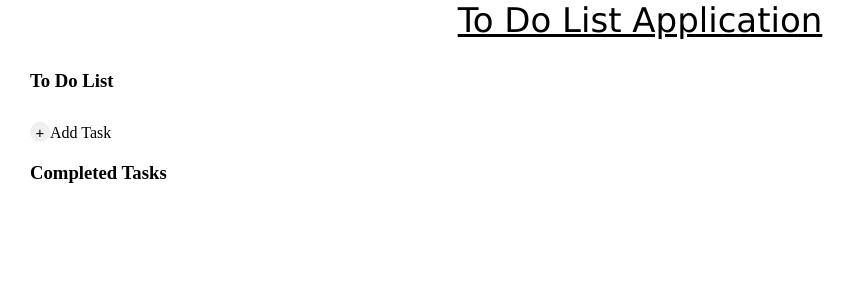
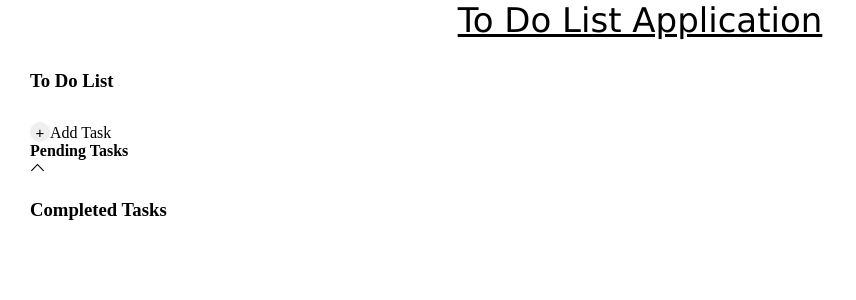
Before and after one commit to this-is-yogesh/MacCo, a React (Vite) app in the folder todolist/: page / in a window 1280 px wide. Shown: the top 300 px of the page, without its empty margins (0-856 px from the left). Built offline with nearby package versions, Linux system fonts and the light colour scheme.

Commit message:
task element added

```diff
--- a/todolist/src/components/TaskElement.tsx
+++ b/todolist/src/components/TaskElement.tsx
@@ -1,15 +1,11 @@
-import {
-  KeyboardEvent,
-  useState,
-  useRef,
-  useEffect,
-  ChangeEvent,
-} from "react";
+import { KeyboardEvent, useState, useRef, useEffect, ChangeEvent } from "react";
 import "../styles/App.css";
 import useLocalStorage from "../hooks/useLocalStorage";
 import deleteSvg from "../../src/assets/delete.svg";
 import editSvg from "../../src/assets/edit.svg";
 import hoverSvg from "../../src/assets/hover.svg";
+import upArrow from "../../src/assets/upArrow.svg";
+import downArrow from "../../src/assets/downArrow.svg";
 import { ColorMatchPuzzle } from "./Puzzle";
 
 interface Task {
@@ -29,6 +25,7 @@ export default function TasKElement() {
   const [editTask, setEditTask] = useState<number>(-1);
   const [completedTask, setCompletedTask] = useState<Task[]>(completedItems);
   const [draggedIndex, setDraggedIndex] = useState<number | null>(null);
+  const [accordianShow, setAccordianShow] = useState<boolean | null>(false);
 
   useEffect(() => {
     function handleClickOutside(event: MouseEvent) {
@@ -179,6 +176,7 @@ export default function TasKElement() {
     setDraggedIndex(index);
     console.log("dragStart", index);
   }
+
   return (
     <div id="tab_element_1">
       <h3>To Do List</h3>
@@ -192,6 +190,19 @@ export default function TasKElement() {
           <button>+</button>
           <label>Add Task</label>
         </div>
+        <div className="accordian_container">
+          <div className="accoridan_heading">
+            <h4>Pending Tasks</h4>
+            <img
+              src={accordianShow ? downArrow : upArrow}
+              width={15}
+              height={15}
+              alt={accordianShow ? "down" : "up"}
+              onClick={() => setAccordianShow(!accordianShow)}
+            />
+          </div>
+        </div>
+
         <div
           className={`input_tab_element1 ${
             hidePlusAdd ? "visible" : "hidden"
@@ -208,7 +219,9 @@ export default function TasKElement() {
           />
         </div>
       </div>
-      <div className="task_list">
+      <div
+        className={`${"task_list"} ${accordianShow ? "showAcc" : "hideAcc"}`}
+      >
         {tasks.map((item, index) => (
           <div
             key={index}
```
